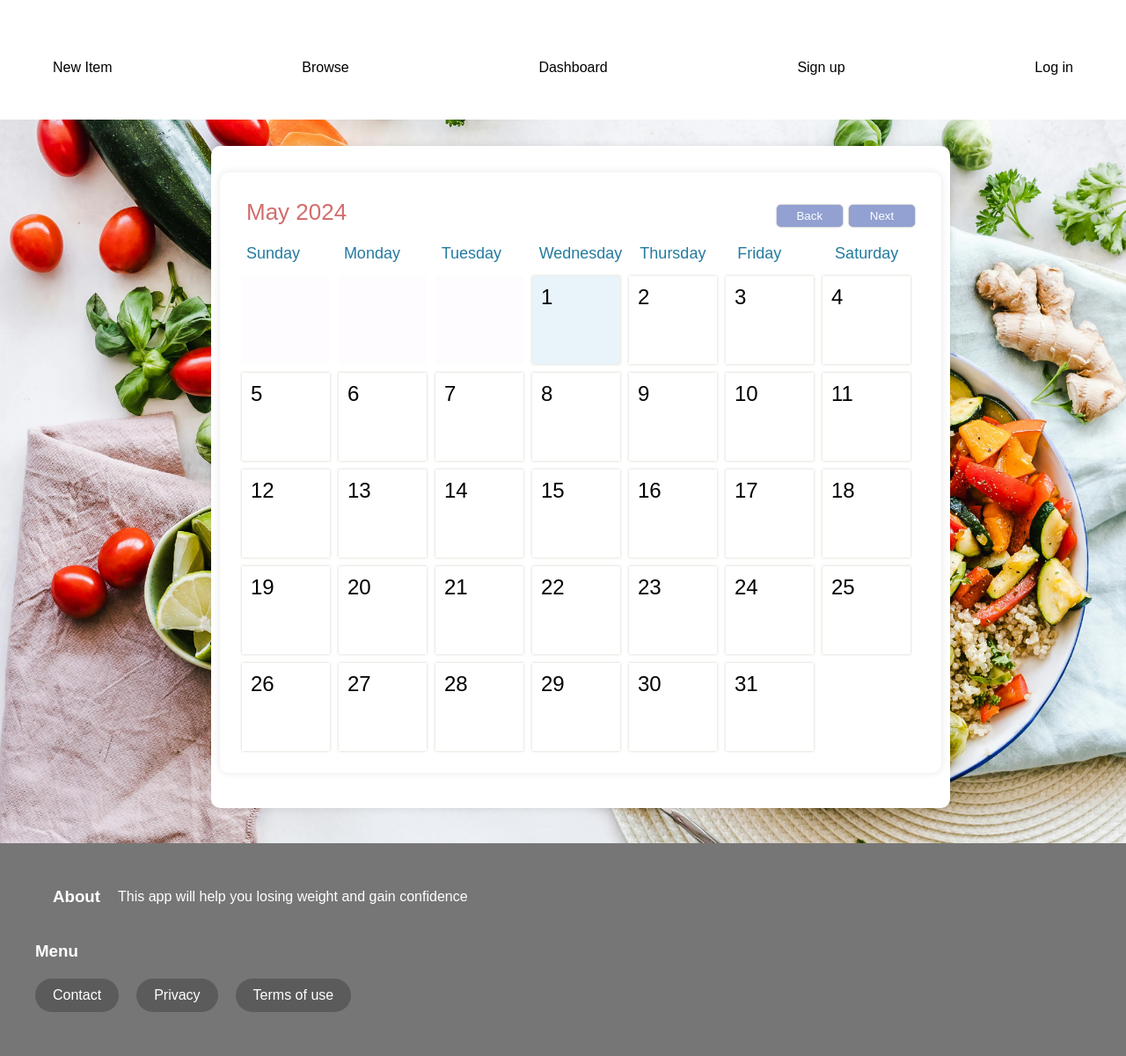
After one commit to damianwalendzik/kcal-counting-app, a Django app: page /api/dashboard in a window 1280 px wide. The commit adds this page. Shown: the whole page at 88% size. Run offline with Django 4.2, Linux system fonts and the light colour scheme.

Commit message:
Calendar, which will be the skeleton of dashboard has been added

```diff
--- a/kcalcounter/settings.py
+++ b/kcalcounter/settings.py
@@ -56,7 +56,7 @@ ROOT_URLCONF = 'kcalcounter.urls'
 TEMPLATES = [
     {
         'BACKEND': 'django.template.backends.django.DjangoTemplates',
-        'DIRS': [],
+        'DIRS': [BASE_DIR / "templates"],
         'APP_DIRS': True,
         'OPTIONS': {
             'context_processors': [
@@ -126,3 +126,7 @@ STATIFILES_DIRS = [
 # https://docs.djangoproject.com/en/4.2/ref/settings/#default-auto-field
 
 DEFAULT_AUTO_FIELD = 'django.db.models.BigAutoField'
+
+LOGIN_REDIRECT_URL = "/api/"
+
+LOGOUT_REDIRECT_URL = "/api/"
--- a/kcalcounter/urls.py
+++ b/kcalcounter/urls.py
@@ -4,6 +4,7 @@ from django.contrib.staticfiles.urls import staticfiles_urlpatterns
 urlpatterns = [
     path('admin/', admin.site.urls),
     path('api/', include('products.urls')),
+    path("accounts/", include("django.contrib.auth.urls")),  # new
 
 ]
 urlpatterns += staticfiles_urlpatterns()
--- a/products/static/products/css/base.css
+++ b/products/static/products/css/base.css
@@ -52,6 +52,7 @@ body {
     width: 100%;
     min-height: calc(100vh - 150px);
     font-size: 24px;
+    z-index: 1;
 }
 
 .background-image {
@@ -66,6 +67,7 @@ body {
     filter: brightness(1);
     transition: filter 0.5s ease;
     color:#000000 !important;
+    z-index: 0;
 
 }
 
@@ -149,7 +151,7 @@ body {
     z-index: 1000;
     color: #000000 !important;
     background-color: #ffffff;
-    width: calc(90% - 20px);
+    width: calc(100% - 20px);
     max-width: 600px;
     padding: 20px;
     border-radius: 10px;
@@ -225,3 +227,138 @@ body {
 .block-content-form button[type="submit"]:hover {
     background-color: #0056b3; /* Example hover color */
 }
+
+/* CALENDAR STYLING */
+button {
+    width: 75px;
+    cursor: pointer;
+    box-shadow: 0px 0px 2px gray;
+    border: none;
+    outline: none;
+    padding: 5px;
+    border-radius: 5px;
+    color: white;
+  }
+
+  #header {
+    padding: 10px;
+    color: #d36c6c;
+    font-size: 26px;
+    font-family: sans-serif;
+    display: flex;
+    justify-content: space-between;
+  }
+  #header button {
+    background-color:#92a1d1;
+  }
+  #container {
+        position: relative;
+        z-index: 1000;
+        color: #000000 !important;
+        background-color: #ffffff;
+        width: calc(100% - 20px);
+        max-width: 800px;
+        padding: 20px;
+        border-radius: 10px;
+        margin-top: 10px;
+        box-shadow: 0 0 10px rgba(0, 0, 0, 0.1);
+        margin-bottom: 20px;
+        left: 50%;
+        transform: translateX(-50%);
+  }
+
+  #weekdays {
+    width: 100%;
+    display: flex;
+    color: #247BA0;
+    font-size: 18px;
+  }
+  #weekdays div {
+    width: 100px;
+    padding: 10px;
+  }
+  #calendar {
+    width: 100%;
+    margin: auto;
+    display: flex;
+    flex-wrap: wrap;
+  }
+  .day {
+    width: 100px;
+    padding: 10px;
+    height: 100px;
+    cursor: pointer;
+    box-sizing: border-box;
+    background-color: white;
+    margin: 5px;
+    box-shadow: 0px 0px 3px #CBD4C2;
+    display: flex;
+    flex-direction: column;
+    justify-content: space-between;
+  }
+  .day:hover {
+    background-color: #e8faed;
+  }
+
+  .day + #currentDay {
+    background-color:#e8f4fa;
+  }
+  .event {
+    font-size: 10px;
+    padding: 3px;
+    background-color: #58bae4;
+    color: white;
+    border-radius: 5px;
+    max-height: 55px;
+    overflow: hidden;
+  }
+  .padding {
+    cursor: default !important;
+    background-color: #FFFCFF !important;
+    box-shadow: none !important;
+  }
+  #newEventModal, #deleteEventModal {
+    display: none;
+    z-index: 20;
+    padding: 25px;
+    background-color: #e8f4fa;
+    box-shadow: 0px 0px 3px black;
+    border-radius: 5px;
+    width: 350px;
+    top: 100px;
+    left: calc(50% - 175px);
+    position: absolute;
+    font-family: sans-serif;
+  }
+  #eventTitleInput {
+    padding: 10px;
+    width: 100%;
+    box-sizing: border-box;
+    margin-bottom: 25px;
+    border-radius: 3px;
+    outline: none;
+    border: none;
+    box-shadow: 0px 0px 3px gray;
+  }
+  #eventTitleInput.error {
+    border: 2px solid red;
+  }
+  #cancelButton, #deleteButton {
+    background-color: #d36c6c;
+  }
+  #saveButton, #closeButton {
+    background-color: #92a1d1;
+  }
+  #eventText {
+    font-size: 14px;
+  }
+  #modalBackDrop {
+    display: none;
+    top: 0px;
+    left: 0px;
+    z-index: 10;
+    width: 100vw;
+    height: 100vh;
+    position: absolute;
+    background-color: rgba(0,0,0,0.8);
+  }
--- /dev/null
+++ b/products/static/products/css/calendar.js
@@ -0,0 +1,134 @@
+let nav = 0;
+let clicked = null;
+let events = localStorage.getItem('events') ? JSON.parse(localStorage.getItem('events')) : [];
+
+const calendar = document.getElementById('calendar');
+const newEventModal = document.getElementById('newEventModal');
+const deleteEventModal = document.getElementById('deleteEventModal');
+const backDrop = document.getElementById('modalBackDrop');
+const eventTitleInput = document.getElementById('eventTitleInput');
+const weekdays = ['Sunday', 'Monday', 'Tuesday', 'Wednesday', 'Thursday', 'Friday', 'Saturday'];
+
+function openModal(date) {
+  clicked = date;
+
+  const eventForDay = events.find(e => e.date === clicked);
+
+  if (eventForDay) {
+    document.getElementById('eventText').innerText = eventForDay.title;
+    deleteEventModal.style.display = 'block';
+  } else {
+    newEventModal.style.display = 'block';
+  }
+
+  backDrop.style.display = 'block';
+}
+
+function load() {
+  const dt = new Date();
+
+  if (nav !== 0) {
+    dt.setMonth(new Date().getMonth() + nav);
+  }
+
+  const day = dt.getDate();
+  const month = dt.getMonth();
+  const year = dt.getFullYear();
+
+  const firstDayOfMonth = new Date(year, month, 1);
+  const daysInMonth = new Date(year, month + 1, 0).getDate();
+
+  const dateString = firstDayOfMonth.toLocaleDateString('en-us', {
+    weekday: 'long',
+    year: 'numeric',
+    month: 'numeric',
+    day: 'numeric',
+  });
+  const paddingDays = weekdays.indexOf(dateString.split(', ')[0]);
+
+  document.getElementById('monthDisplay').innerText =
+    `${dt.toLocaleDateString('en-us', { month: 'long' })} ${year}`;
+
+  calendar.innerHTML = '';
+
+  for(let i = 1; i <= paddingDays + daysInMonth; i++) {
+    const daySquare = document.createElement('div');
+    daySquare.classList.add('day');
+
+    const dayString = `${month + 1}/${i - paddingDays}/${year}`;
+
+    if (i > paddingDays) {
+      daySquare.innerText = i - paddingDays;
+      const eventForDay = events.find(e => e.date === dayString);
+
+      if (i - paddingDays === day && nav === 0) {
+        daySquare.id = 'currentDay';
+      }
+
+      if (eventForDay) {
+        const eventDiv = document.createElement('div');
+        eventDiv.classList.add('event');
+        eventDiv.innerText = eventForDay.title;
+        daySquare.appendChild(eventDiv);
+      }
+
+      daySquare.addEventListener('click', () => openModal(dayString));
+    } else {
+      daySquare.classList.add('padding');
+    }
+
+    calendar.appendChild(daySquare);
+  }
+}
+
+function closeModal() {
+  eventTitleInput.classList.remove('error');
+  newEventModal.style.display = 'none';
+  deleteEventModal.style.display = 'none';
+  backDrop.style.display = 'none';
+  eventTitleInput.value = '';
+  clicked = null;
+  load();
+}
+
+function saveEvent() {
+  if (eventTitleInput.value) {
+    eventTitleInput.classList.remove('error');
+
+    events.push({
+      date: clicked,
+      title: eventTitleInput.value,
+    });
+
+    localStorage.setItem('events', JSON.stringify(events));
+    closeModal();
+  } else {
+    eventTitleInput.classList.add('error');
+  }
+}
+
+function deleteEvent() {
+  events = events.filter(e => e.date !== clicked);
+  localStorage.setItem('events', JSON.stringify(events));
+  closeModal();
+}
+
+function initButtons() {
+  document.getElementById('nextButton').addEventListener('click', () => {
+    nav++;
+    load();
+  });
+
+  document.getElementById('backButton').addEventListener('click', () => {
+    nav--;
+    load();
+  });
+
+  document.getElementById('saveButton').addEventListener('click', saveEvent);
+  document.getElementById('cancelButton').addEventListener('click', closeModal);
+  document.getElementById('deleteButton').addEventListener('click', deleteEvent);
+  document.getElementById('closeButton').addEventListener('click', closeModal);
+}
+
+initButtons();
+load();
--- a/products/templates/products/base.html
+++ b/products/templates/products/base.html
@@ -4,7 +4,7 @@
 <head>
     <meta charset="utf-8">
     <meta name="viewport" content="width=device-width, initial-scale=1">
-    <link rel="stylesheet" href='{% static "products/css/base.css" %}' /> <!-- Link to the CSS file -->
+    <link rel="stylesheet" href='{% static "products/css/base.css" %}' />
 
     <title>{% block title %}{% endblock %} | Kcal counting app</title>
 </head>
@@ -14,9 +14,14 @@
         <div class="navbar container">
             <a href="#" class="link new-item-link">New Item</a>
             <a href="#" class="link browse-link">Browse</a>
-            <a href="#" class="link dashboard-link">Dashboard</a>
-            <a href="{% url 'register' %}" class="link signup-link">Sign up</a>
-            <a href="{% url 'my-login' %}" class="link login-link">Log in</a>
+            <a href="{% url 'dashboard' %}" class="link dashboard-link">Dashboard</a>
+            {% if user.is_authenticated %}
+                <a href="{% url 'profile_view' user.username %}" class="link login-link">Profile {{ user.username }}</a>
+                <a href="{% url 'logout' %}" class="link logout-link">Log out</a>
+            {% else %}
+                <a href="{% url 'register' %}" class="link signup-link">Sign up</a>
+                <a href="{% url 'login' %}" class="link login-link">Log in</a>
+            {% endif %}
         </div>
     </nav>
     <div class="content">
@@ -27,7 +32,10 @@
 
             {% block content %}
             {% endblock %}
-
+        <div id="container">
+            {% block calendar %}
+            {% endblock %}
+        </div>
 
 
     </div>
@@ -35,7 +43,7 @@
         <div class="container container-footer">
             <h3 class="text footer-header">About</h3>
             <p class="footer-text">
-                This app will help you loosing weight and gain convidence
+                This app will help you losing weight and gain confidence
             </p>
         </div>
         <div class="footer-links">
--- /dev/null
+++ b/products/templates/products/calendar.html
@@ -0,0 +1,51 @@
+{% extends 'products/base.html' %}
+{% load static %}
+{% block title %}
+<link rel="stylesheet" href="{% static 'products/css/calendar.css' %}">{% endblock %}
+
+{% block calendar %}
+    <div id="container">
+      <div id="header">
+        <div id="monthDisplay"></div>
+        <div>
+          <button id="backButton">Back</button>
+          <button id="nextButton">Next</button>
+        </div>
+      </div>
+
+      <div id="weekdays">
+        <div>Sunday</div>
+        <div>Monday</div>
+        <div>Tuesday</div>
+        <div>Wednesday</div>
+        <div>Thursday</div>
+        <div>Friday</div>
+        <div>Saturday</div>
+      </div>
+
+      <div id="calendar"></div>
+    </div>
+
+    <div id="newEventModal">
+      <h2>New Event</h2>
+
+      <input id="eventTitleInput" placeholder="Event Title" />
+
+      <button id="saveButton">Save</button>
+      <button id="cancelButton">Cancel</button>
+    </div>
+
+    <div id="deleteEventModal">
+      <h2>Event</h2>
+
+      <p id="eventText"></p>
+
+      <button id="deleteButton">Delete</button>
+      <button id="closeButton">Close</button>
+    </div>
+
+    <div id="modalBackDrop"></div>
+
+    <script src="{% static 'products/css/calendar.js' %}"></script>
+
+{% endblock %}
--- a/products/templates/products/success.html
+++ b/products/templates/products/success.html
@@ -7,7 +7,7 @@ Welcome
 <div class="block-content-profile">
     SUCCESS
     {{ request.user.username }}
-    <a href="#">back to profile view</a>
+    <a href="{% url 'profile_view' username=request.user.username %}">back to profile view</a>
 </div>
 SUCCESS
 {% endblock %}
--- a/products/urls.py
+++ b/products/urls.py
@@ -1,12 +1,12 @@
 from django.urls import path
-from .views import index, my_login, register, user_logout, food_consumption_update_destroy_view, food_consumption_create_view, update_delete_profile_API_view, product_list_API_view, profile_view, daily_consumption_list_view, retrieve_update_destroy_product_view
+from .views import index, dashboard, my_login, register, user_logout, food_consumption_update_destroy_view, food_consumption_create_view, update_delete_profile_API_view, product_list_API_view, profile_view, daily_consumption_list_view, retrieve_update_destroy_product_view
 urlpatterns = [
     path('', index, name='index'),
     path('products/', product_list_API_view),
     path('products/<int:pk>/', retrieve_update_destroy_product_view),
     path('products/<int:pk>/delete/', retrieve_update_destroy_product_view),
     path('products/<int:pk>/update/', retrieve_update_destroy_product_view),
-    path('profile/<str:user>/', profile_view, name='profile_view'),
+    path('profile/<str:username>/', profile_view, name='profile_view'),
     path('profile/<str:username>/editprofile/', update_delete_profile_API_view, name='edit_profile'),
 
     #path('profile/<str:username>/food_consumption/',daily_consumption_list_create_view),
@@ -16,6 +16,7 @@ urlpatterns = [
     path('profile/<str:username>/food_consumption/<str:date>/<int:pk>/delete/',food_consumption_update_destroy_view, name='delete-meal'),
     path('register/', register, name="register"),
     path('my-login/', my_login, name="my-login"),
-    path('user-logout', user_logout, name='logout')
+    path('user-logout', user_logout, name='logout'),
+    path('dashboard', dashboard, name='dashboard'),
 
 ]
--- a/products/views.py
+++ b/products/views.py
@@ -58,6 +58,9 @@ def user_logout(request):
     auth.logout(request)
     return redirect("index")
 
+def dashboard(request):
+    return render(request, 'products/calendar.html')
+
 def index(request):
 
     return render(request, 'products/index.html', {
@@ -105,11 +108,11 @@ class UserProfileAPIView(generics.ListAPIView):
     permission_classes = [IsAuthenticated]
     queryset = UserProfile.objects.all()
     serializer_class = UserProfileSerializer
-    lookup_field = 'user'
+    lookup_field = 'username'
     renderer_classes = [TemplateHTMLRenderer]
 
     def get(self, request, *args, **kwargs):
-        username = kwargs.get('user')
+        username = kwargs.get('username')
         queryset = UserProfile.objects.filter(user__username=username)
         serializer = self.get_serializer(queryset, many=True)
         user_profile_data = serializer.data[0]
```
Also changed, not shown: products/static/products/css/calendar.css (added, +125 -0 lines), templates/registration/login.html (added, +18 -0 lines), db.sqlite3.
